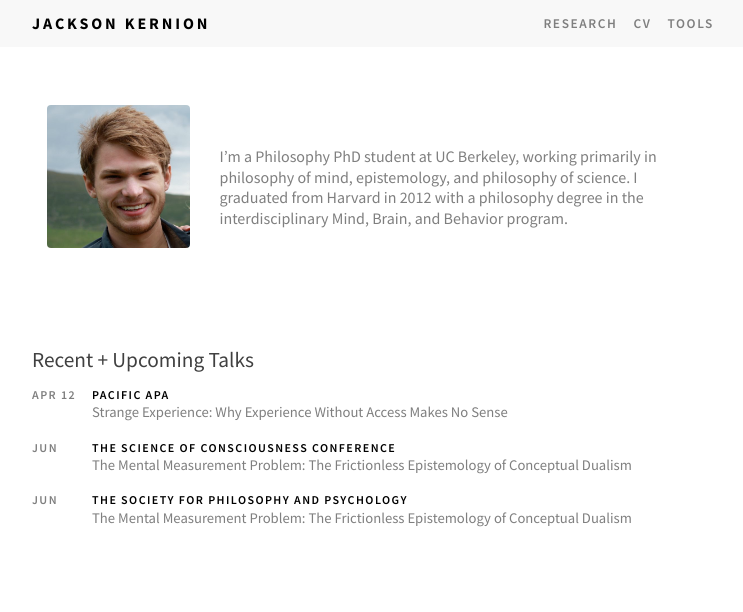
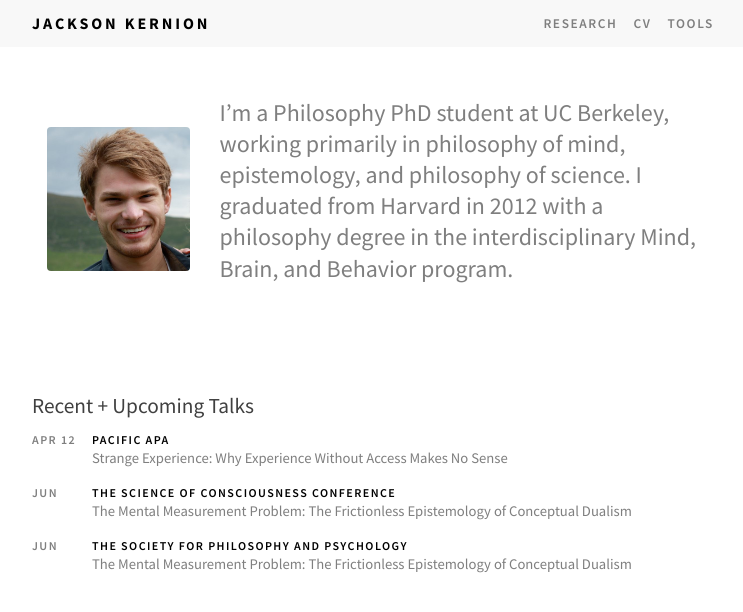
Before and after one commit to jacksonkernion/jacksonkernion.github.io, a Jekyll site: the page built from index.md, in a window 1280 px wide. Shown: the top 612 px of the page, without its empty margins (263-1006 px from the left). Built offline with Jekyll 4.4.1, drawn with Linux system fonts in a browser that asks for light colours; nearby versions of some CDN libraries; our own code applies the rules of GitHub Pages for plain Markdown files.

Commit message:
Fixed class typo

```diff
--- a/index.md
+++ b/index.md
@@ -3,7 +3,7 @@
   <div class="col-12 col-sm-3 text-center">
     <img src="assets/images/profile.jpg" class="rounded img-fluid profile">
   </div>
-  <div class="col-12 col-sm-9 pag-description">
+  <div class="col-12 col-sm-9 page-description">
     I’m a Philosophy PhD student at UC Berkeley, working primarily in philosophy of mind, epistemology, and philosophy of science.
 
     I graduated from Harvard in 2012 with a philosophy degree in the interdisciplinary Mind, Brain, and Behavior program.
```
